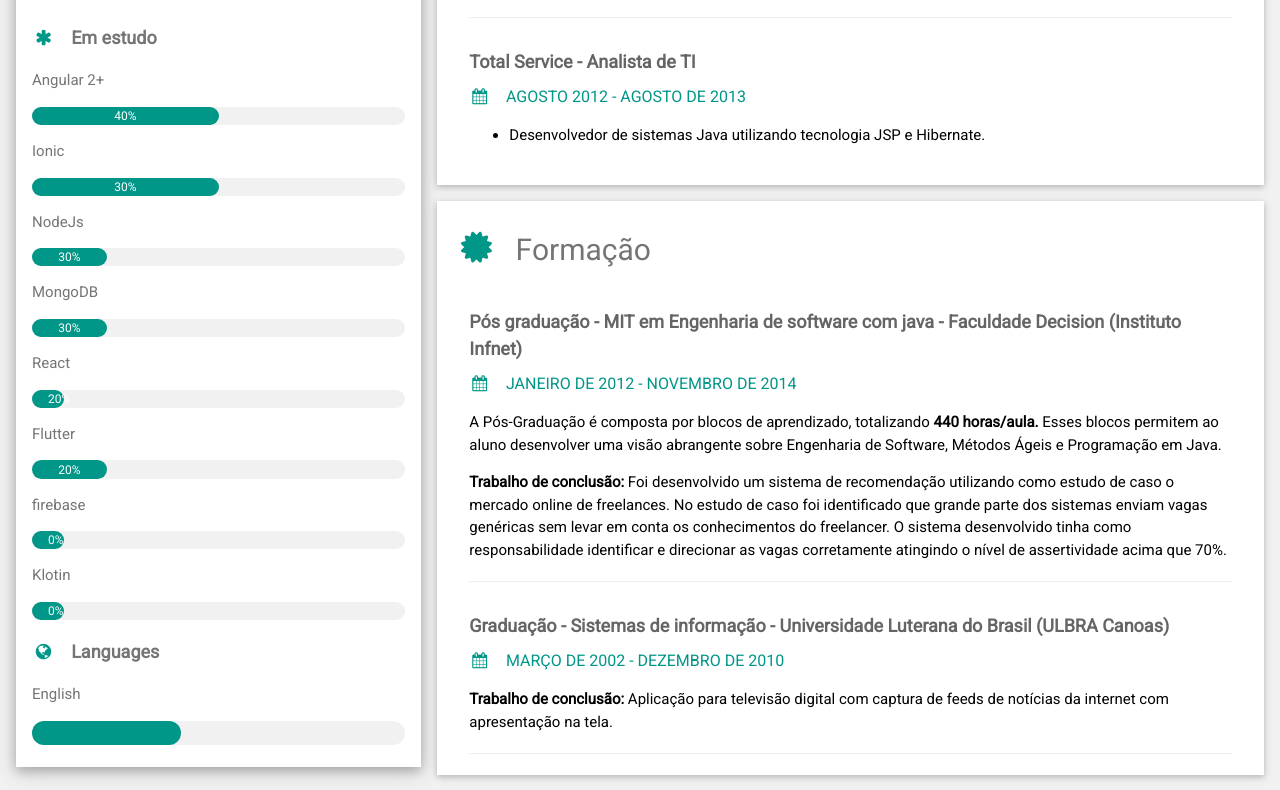
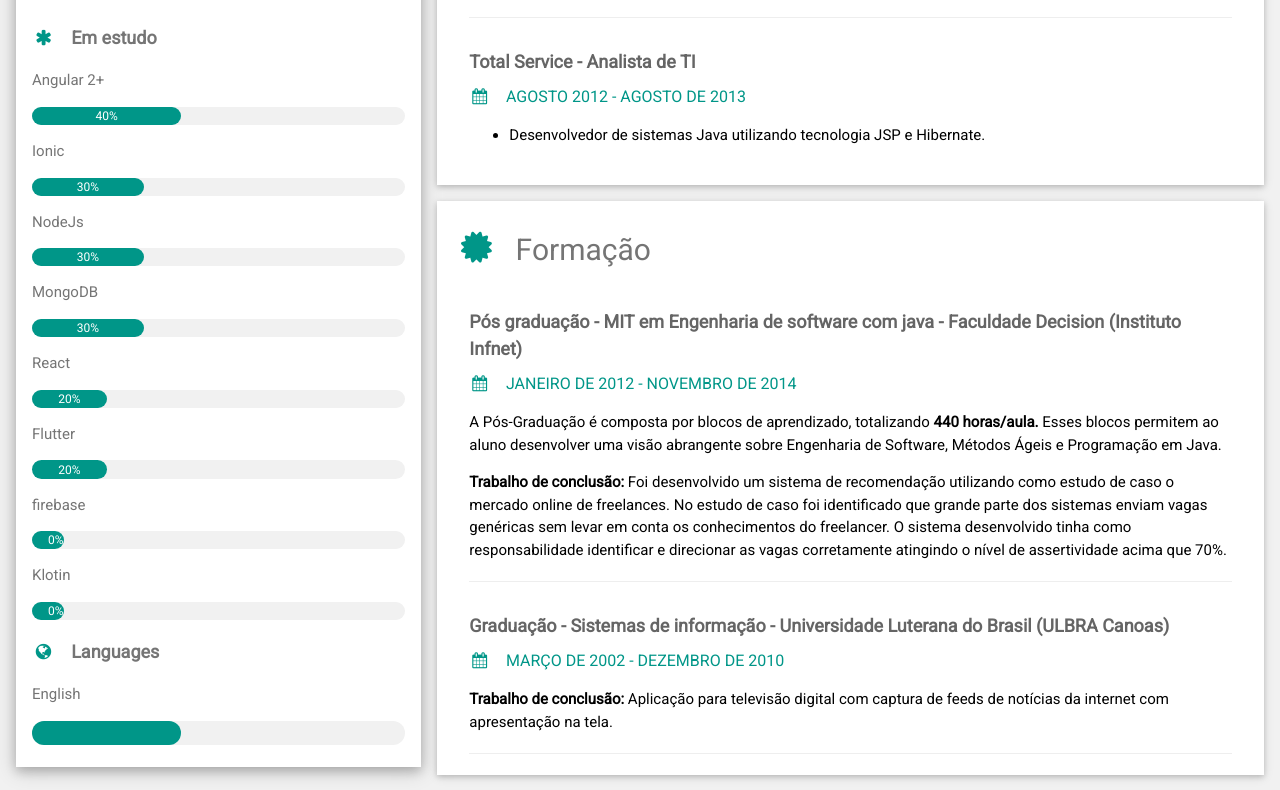
Before and after one commit to aricesar/aricesar.github.io, a plain HTML site: page index.html in a window 1280 px wide. Shown: the part 1063-1853 px from the top of the page. Drawn offline with nearby package versions, Linux system fonts and the light colour scheme.

Commit message:
Update index.html

```diff
--- a/index.html
+++ b/index.html
@@ -102,23 +102,23 @@
             </p>
             <p>Angular 2+</p>
             <div class="w3-light-grey w3-round-xlarge w3-small">
-              <div class="w3-container w3-center w3-round-xlarge w3-teal" style="width:50%">40%</div>
+              <div class="w3-container w3-center w3-round-xlarge w3-teal" style="width:40%">40%</div>
             </div>
             <p>Ionic</p>
             <div class="w3-light-grey w3-round-xlarge w3-small">
-              <div class="w3-container w3-center w3-round-xlarge w3-teal" style="width:50%">30%</div>
+              <div class="w3-container w3-center w3-round-xlarge w3-teal" style="width:30%">30%</div>
             </div>
             <p>NodeJs</p>
             <div class="w3-light-grey w3-round-xlarge w3-small">
-              <div class="w3-container w3-center w3-round-xlarge w3-teal" style="width:20%">30%</div>
+              <div class="w3-container w3-center w3-round-xlarge w3-teal" style="width:30%">30%</div>
             </div>
             <p>MongoDB</p>
             <div class="w3-light-grey w3-round-xlarge w3-small">
-              <div class="w3-container w3-center w3-round-xlarge w3-teal" style="width:20%">30%</div>
+              <div class="w3-container w3-center w3-round-xlarge w3-teal" style="width:30%">30%</div>
             </div>
             <p>React</p>
             <div class="w3-light-grey w3-round-xlarge w3-small">
-              <div class="w3-container w3-center w3-round-xlarge w3-teal" style="width:0%">20%</div>
+              <div class="w3-container w3-center w3-round-xlarge w3-teal" style="width:20%">20%</div>
             </div>
             <p>Flutter</p>
             <div class="w3-light-grey w3-round-xlarge w3-small">
```
